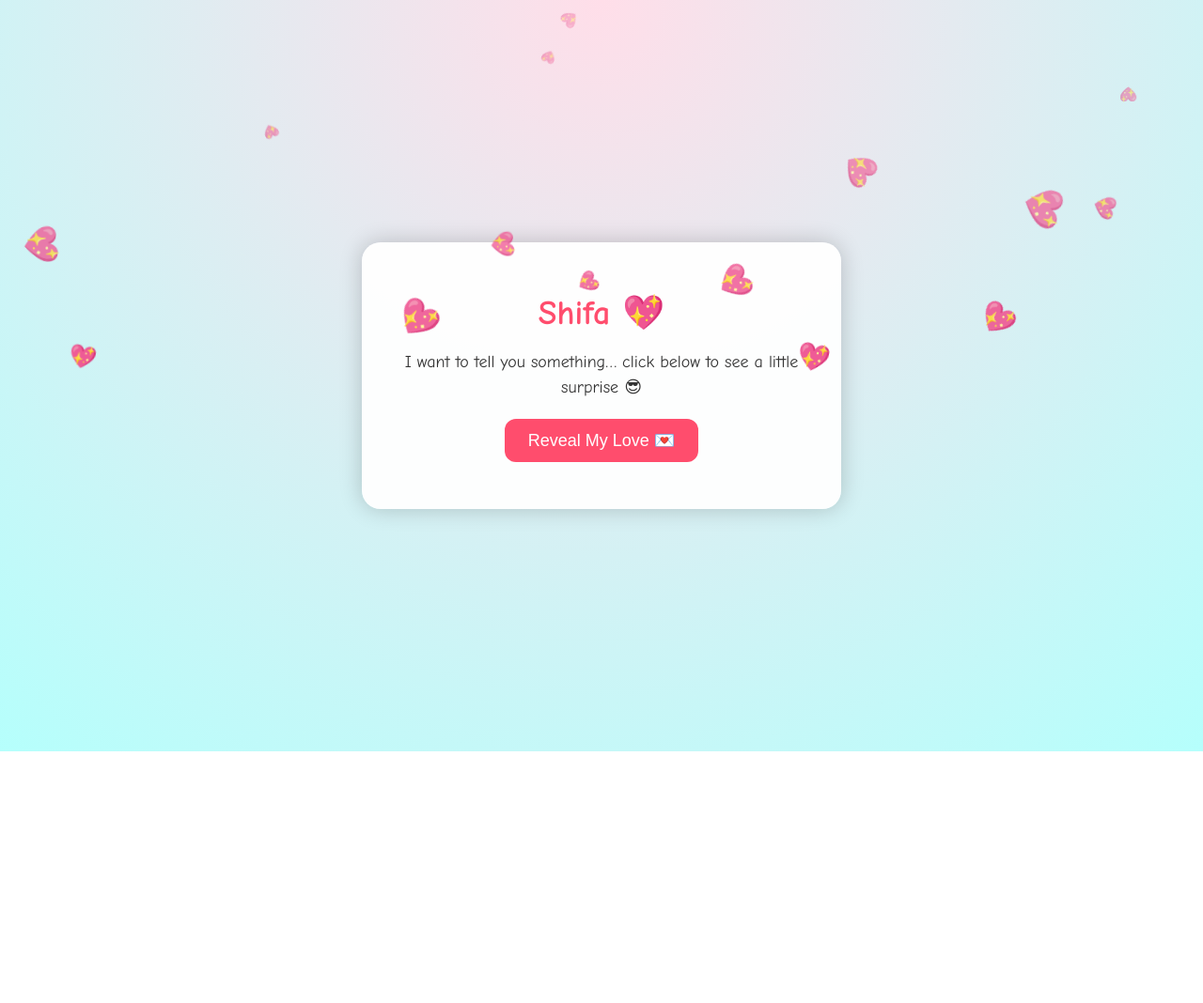
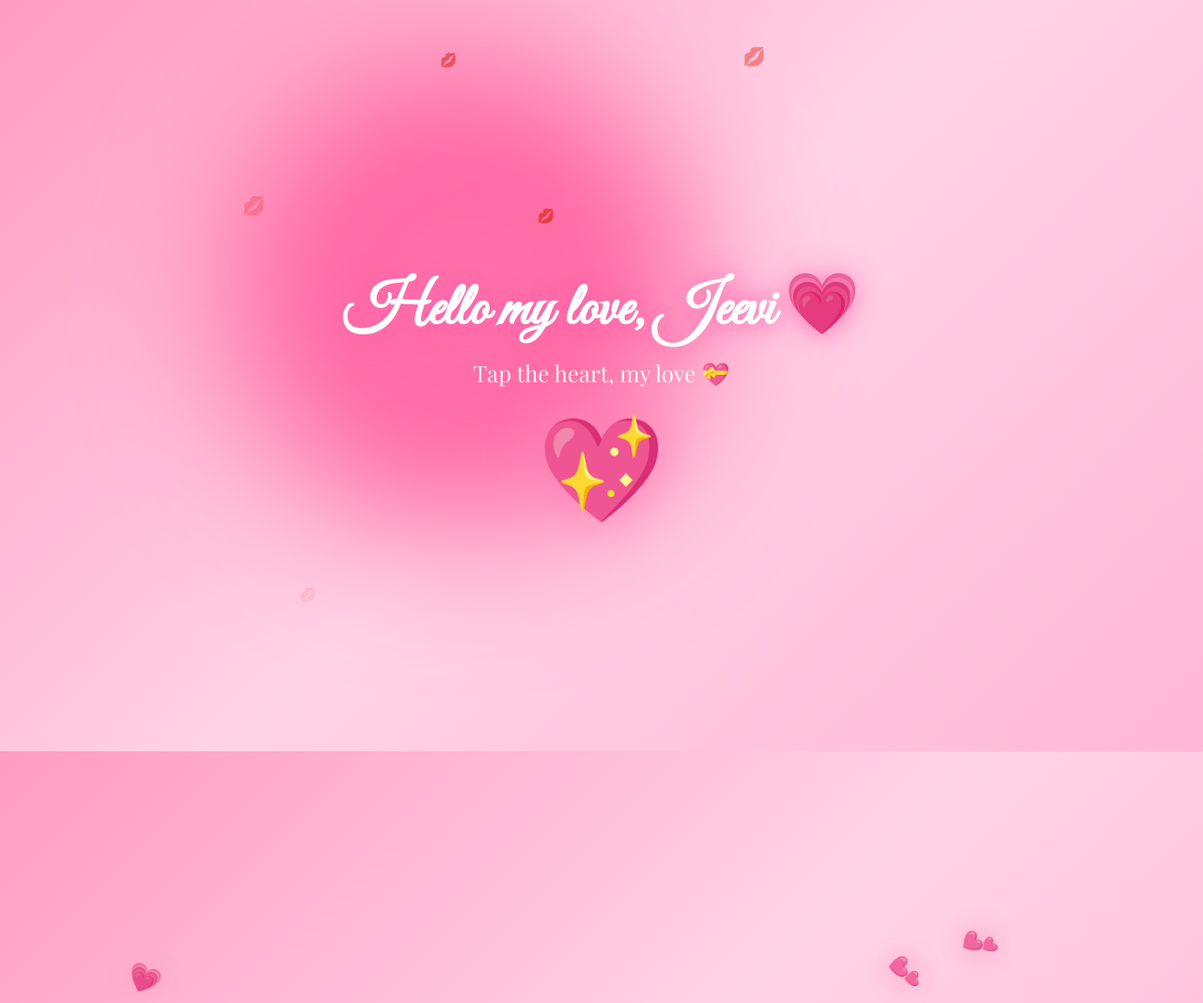
Before and after one commit to san619780/from_San, a plain HTML site: page index.html in a window 1280 px wide. Shown: the top 1068 px of the page at 94% size. Before the commit the page ends 800 px from the top, so only its background shows below. Drawn offline with nearby package versions, Linux system fonts and the light colour scheme.

Commit message:
Update index.html

```diff
--- a/index.html
+++ b/index.html
@@ -3,129 +3,180 @@
 <head>
 <meta charset="UTF-8">
 <meta name="viewport" content="width=device-width, initial-scale=1.0">
-<title>For Shifa 💖</title>
+<title>For Jeevi 💗</title>
+<link href="https://fonts.googleapis.com/css2?family=Great+Vibes&family=Playfair+Display:wght@400;700&display=swap" rel="stylesheet">
 <style>
+/* Reset */
+body, html { margin:0; padding:0; width:100%; height:100%; overflow:hidden; }
+
+/* Gradient background with hue rotation */
 body {
-    margin: 0;
-    font-family: 'Comic Sans MS', cursive, sans-serif;
-    background: radial-gradient(circle at top, #ffdee9, #b5fffc);
-    overflow: hidden;
-    height: 100vh;
-    display: flex;
-    justify-content: center;
-    align-items: center;
+  background: linear-gradient(135deg,#ff9bc1,#ffd3e6,#ffb7d5);
+  animation: bgShift 30s ease-in-out infinite alternate;
+  display:flex; justify-content:center; align-items:center; font-family:'Playfair Display', serif; color:#fff;
+}
+@keyframes bgShift {
+  0%{background: linear-gradient(135deg,#ff9bc1,#ffd3e6,#ffb7d5);}
+  50%{background: linear-gradient(135deg,#ffa1c0,#ffe1ed,#ff8bb8);}
+  100%{background: linear-gradient(135deg,#ff9bc1,#ffd3e6,#ffb7d5);}
 }
 
-.container {
-    text-align: center;
-    background: rgba(255,255,255,0.95);
-    padding: 30px;
-    border-radius: 20px;
-    box-shadow: 0 0 25px rgba(0,0,0,0.2);
-    max-width: 450px;
-    position: relative;
+/* Screen container */
+.screen { position:absolute; width:100%; height:100%; display:flex; flex-direction:column; justify-content:center; align-items:center; transition: all 1s ease; opacity:1; }
+.hidden { opacity:0; pointer-events:none; transform:translateY(30px); }
+
+/* Headings */
+h1 {
+  font-family:'Great Vibes', cursive;
+  font-size:4rem;
+  margin-bottom:10px;
+  text-shadow:0 0 25px #ff5aa9,0 0 50px #ff9ac2;
+  animation: glowText 3s ease-in-out infinite alternate;
+}
+@keyframes glowText {
+  0% { text-shadow:0 0 20px #ff5aa9; }
+  100% { text-shadow:0 0 60px #ff9ac2, 0 0 80px #ff5aa9; }
 }
 
-h1 {
-    color: #ff4d6d;
-    font-size: 36px;
-    margin-bottom: 10px;
-    animation: pop 1s ease forwards;
+.sub { font-size:1.5rem; margin-bottom:15px; opacity:0.95; }
+
+/* Heart */
+.big-heart {
+  font-size:6rem;
+  cursor:pointer;
+  filter:drop-shadow(0 0 25px #ff7bb3);
+  animation:pulse 1.5s infinite ease-in-out;
+  position:relative;
+  z-index:2;
 }
+.big-heart:hover { transform:scale(1.3); filter: drop-shadow(0 0 50px #ff9ac2); }
+@keyframes pulse { 0%,100%{transform:scale(1);} 50%{transform:scale(1.18);} }
 
-@keyframes pop {
-    0% { transform: scale(0); opacity: 0; }
-    100% { transform: scale(1); opacity: 1; }
+/* Love message box */
+.love-box {
+  max-width:90%;
+  text-align:center;
+  font-size:1.4rem;
+  line-height:1.9;
+  color:#fff;
+  padding:30px;
+  background: rgba(255,255,255,0.18);
+  border-radius:20px;
+  border-left:5px solid #ff4c90;
+  font-family:'Playfair Display', serif;
+  position:relative;
+  overflow:hidden;
+  box-sizing:border-box;
+  text-shadow:0 0 5px rgba(255,255,255,0.5);
 }
+.typewriter-text {
+  overflow:hidden;
+  border-right:.12em solid rgba(255,255,255,0.8);
+  white-space:normal;
+  letter-spacing:.04em;
+  animation: typing 8s steps(80,end), blink .75s step-end infinite;
+}
+@keyframes typing { from { width:0; } to { width:100%; } }
+@keyframes blink { 50% { border-color: transparent; } }
 
-p {
-    font-size: 18px;
-    color: #333;
-    line-height: 1.5;
-    margin-bottom: 20px;
+/* Floating hearts and sparkles */
+.float-heart, .sparkle {
+  position:absolute;
+  pointer-events:none;
 }
+.float-heart { font-size:1.8rem; color:#ffe1ed; opacity:0.85; filter:drop-shadow(0 0 12px #ff9ac2); animation:floatUp 8s linear infinite; }
+@keyframes floatUp { from { transform:translateY(100vh) rotate(0deg); } to { transform:translateY(-15vh) rotate(180deg); } }
 
-button {
-    padding: 12px 25px;
-    font-size: 18px;
-    border-radius: 12px;
-    border: none;
-    background-color: #ff4d6d;
-    color: white;
-    cursor: pointer;
-    transition: 0.3s;
-}
+.sparkle { font-size:1rem; color:#fff9c4; opacity:0.9; animation:sparkleAnim 2s linear infinite; }
+@keyframes sparkleAnim { 0%{opacity:0;}50%{opacity:1;}100%{opacity:0;} }
 
-button:hover {
-    background-color: #ff1a4d;
-}
+/* Heart explosion */
+.explosion-heart { font-size:1.6rem; color:#ff4c90; opacity:0.9; animation:explode 1s ease-out forwards; }
+@keyframes explode { 0%{transform:translate(0,0) scale(1); opacity:1;} 100%{transform:translate(var(--x),var(--y)) scale(1.5); opacity:0;} }
 
-.message {
-    margin-top: 20px;
-    font-size: 20px;
-    font-weight: bold;
-    color: #ff4d6d;
-    animation: fade 1s ease forwards;
-}
-
-@keyframes fade {
-    0% { opacity: 0; transform: translateY(20px);}
-    100% { opacity: 1; transform: translateY(0);}
-}
-
-.heart {
-    position: absolute;
-    font-size: 20px;
-    color: #ff4d6d;
-    animation: float 3s linear infinite;
-}
-
-@keyframes float {
-    0% { transform: translateY(0) rotate(0deg); opacity: 1; }
-    100% { transform: translateY(-600px) rotate(360deg); opacity: 0; }
-}
-
+/* Background orbs */
+.orb { position:absolute; width:500px; height:500px; background: radial-gradient(circle,#ff9ac2,#ff4c90,transparent); border-radius:50%; filter:blur(80px); animation: orbFloat 18s infinite alternate ease-in-out; z-index:-2; }
+@keyframes orbFloat {0%{transform:translate(-200px,-150px);} 100%{transform:translate(150px,250px);}}
 </style>
 </head>
 <body>
 
-<div class="container">
-    <h1>Shifa 💖</h1>
-    <p>I want to tell you something… click below to see a little surprise 😎</p>
-    <button onclick="showLove()">Reveal My Love 💌</button>
-    <p class="message" id="loveMessage"></p>
+<div class="orb"></div>
+
+<!-- Screen 1 -->
+<div class="screen" id="screen1">
+    <h1>Hello my love, Jeevi 💗</h1>
+    <div class="sub">Tap the heart, my love 💝</div>
+    <div class="big-heart" id="heart">💖</div>
 </div>
 
+
+<!-- Screen 2 -->
+<div class="screen hidden" id="screen2">
+    <div class="love-box typewriter-text" id="loveMsg">
+        Jeevi, I just want to spend every moment with you,
+        because with you, time feels gentle and right. 💖<br>
+        You are my happiness, my calm in every storm. ✨<br>
+        I love your smile, the way you speak, the way you move,
+        even the little things I can’t explain — your scent, your presence, your soul. 🌸<br>
+        Even when you’ve hurt me, I never let go…
+        Because every part of you is worth every heartbeat, every tear. 💞<br>
+        You are my forever, my heart, my everything. 🌹<br><br>
+        — Always yours, San 💗
+    </div>
+</div>
+
+
+
 <script>
-// Floating hearts
-setInterval(() => {
-    const heart = document.createElement('div');
-    heart.classList.add('heart');
-    heart.style.left = Math.random() * window.innerWidth + 'px';
-    heart.style.fontSize = (10 + Math.random()*30) + 'px';
-    heart.innerText = '💖';
-    document.body.appendChild(heart);
-    setTimeout(() => heart.remove(), 4000);
-}, 200);
+/* Floating hearts */
+setInterval(()=>{
+    const h=document.createElement('div');
+    h.className="float-heart";
+    h.innerHTML=Math.random()>0.5?"💗":"💞";
+    h.style.left=Math.random()*100+"vw";
+    h.style.top=Math.random()*100+"vh";
+    h.style.animationDuration=5+Math.random()*5+"s";
+    document.body.appendChild(h);
+    setTimeout(()=>h.remove(),9000);
+},600);
 
-// Love messages sequence
-const loveMessages = [
-    "From the moment I met you… 🌸",
-    "I felt something special 💕",
-    "You make my days brighter 😎",
-    "I… really Love you, Shifa ❤️",
-    "And I hope you feel my love too 💌"
-];
+/* Sparkles */
+function createSparkle(){
+    const s=document.createElement('div');
+    s.className='sparkle';
+    s.innerHTML='💋';
+    s.style.left=Math.random()*100+'vw';
+    s.style.top=Math.random()*100+'vh';
+    s.style.fontSize=(0.8+Math.random()*0.8)+'rem';
+    document.body.appendChild(s);
+    setTimeout(()=>s.remove(),2000);
+}
+setInterval(createSparkle,400);
 
-let index = 0;
-function showLove() {
-    if(index < loveMessages.length) {
-        document.getElementById("loveMessage").innerText = loveMessages[index];
-        index++;
-    } else {
-        document.getElementById("loveMessage").innerText = "💖 Forever yours, Shifa 💖";
+/* Heart click → explosion + screen2 */
+document.getElementById("heart").addEventListener("click",(e)=>{
+    const heart=e.target;
+    for(let i=0;i<25;i++){
+        const ex=document.createElement('div');
+        ex.className='explosion-heart';
+        ex.innerHTML='💖';
+        ex.style.left=heart.offsetLeft+'px';
+        ex.style.top=heart.offsetTop+'px';
+        const angle=Math.random()*2*Math.PI;
+        const radius=80+Math.random()*60;
+        ex.style.setProperty('--x',(Math.cos(angle)*radius)+'px');
+        ex.style.setProperty('--y',(Math.sin(angle)*radius)+'px');
+        document.body.appendChild(ex);
+        setTimeout(()=>ex.remove(),1200);
     }
-}
+    setTimeout(()=>{
+        document.getElementById("screen1").classList.add("hidden");
+        const screen2=document.getElementById("screen2");
+        screen2.classList.remove("hidden");
+        document.getElementById("loveMsg").style.width="100%";
+    },500);
+});
 </script>
 
 </body>
```
